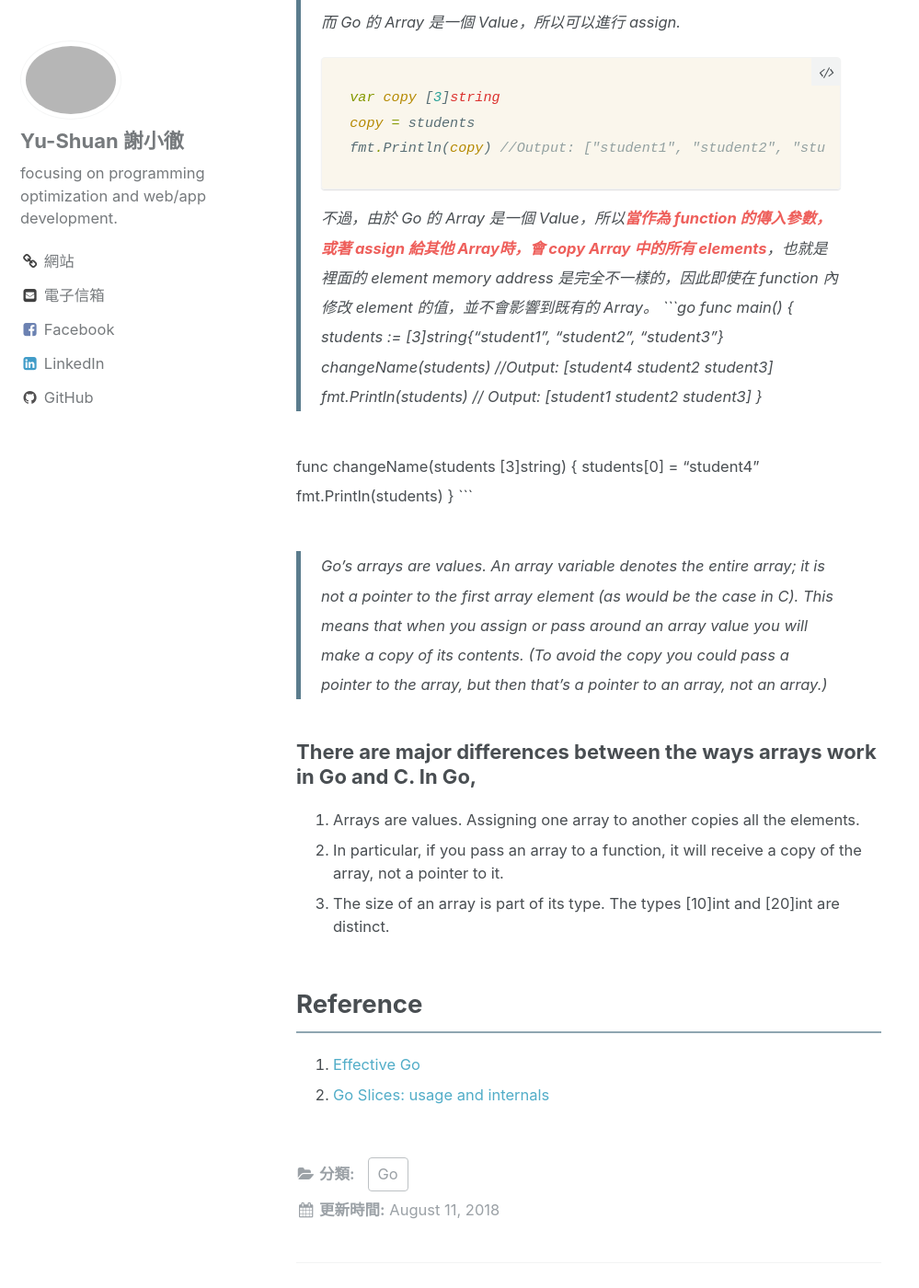
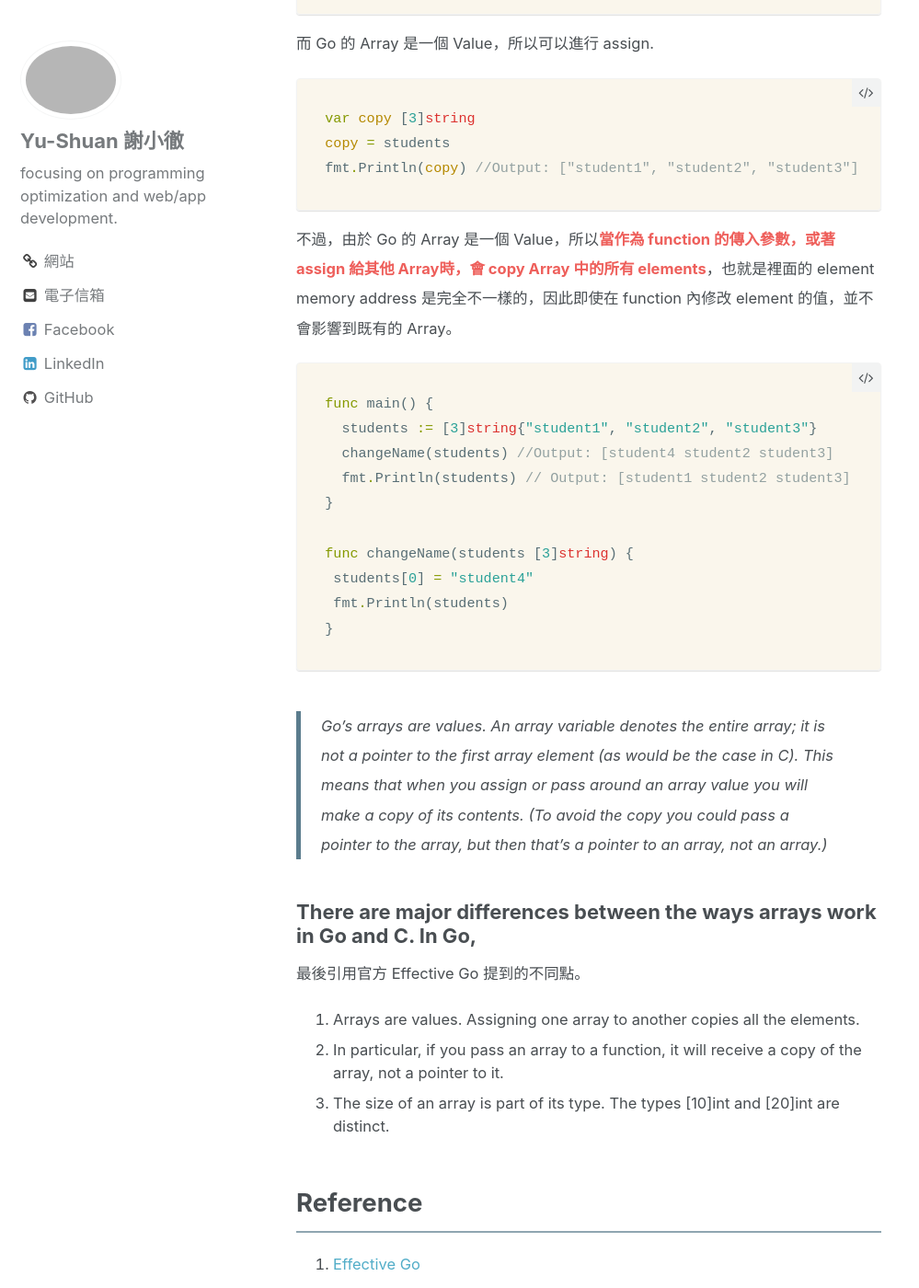
Before and after one commit to YuShuanHsieh/yushuanhsieh.github.io, a Jekyll site: the page built from _posts/2018-08-11-go-fundamental-array.markdown, in a window 1280 px wide and 1400 px high, scrolled down 1527 px. Shown: the whole window at 92% size, without its empty margins (0-999 px from the left). Built offline with Jekyll 4.4.1, drawn with Linux system fonts in a browser that asks for light colours.

Commit message:
chore(post): update go fundamental array post

````diff
--- a/_posts/2018-08-11-go-fundamental-array.markdown
+++ b/_posts/2018-08-11-go-fundamental-array.markdown
@@ -27,19 +27,26 @@ p = students; // `students` represents the first element of array.
 printf (*p); // Output: student1
 ```
 這也意味著， 在 Ｃ 中， Array type 是無法進行 assign.
+
 > C - Assignment operator shall have a modifiable lvalue as its left operand. A modifiable lvalue is an lvalue that does not have array type.
+
+
 ```c
 // C
 char* copy[3];
 copy = student; //Error: assignment to expression with array type.
 ```
+
 而 Go 的 Array 是一個 Value，所以可以進行 assign.
+
 ```go
 var copy [3]string
 copy = students
 fmt.Println(copy) //Output: ["student1", "student2", "student3"]
 ```
+
 不過，由於 Go 的 Array 是一個 Value，所以**當作為 function 的傳入參數，或著 assign 給其他 Array時，會 copy Array 中的所有 elements**，也就是裡面的 element memory address 是完全不一樣的，因此即使在 function 內修改 element 的值，並不會影響到既有的 Array。
+
 ```go
 func main() {
   students := [3]string{"student1", "student2", "student3"}
@@ -52,9 +59,11 @@ func changeName(students [3]string) {
  fmt.Println(students)
 }
 ```
+
 > Go's arrays are values. An array variable denotes the entire array; it is not a pointer to the first array element (as would be the case in C). This means that when you assign or pass around an array value you will make a copy of its contents. (To avoid the copy you could pass a pointer to the array, but then that's a pointer to an array, not an array.)
 
 ### There are major differences between the ways arrays work in Go and C. In Go,
+最後引用官方 Effective Go 提到的不同點。
 1. Arrays are values. Assigning one array to another copies all the elements.
 2. In particular, if you pass an array to a function, it will receive a copy of the array, not a pointer to it.
 3. The size of an array is part of its type. The types [10]int and [20]int are distinct.
````
